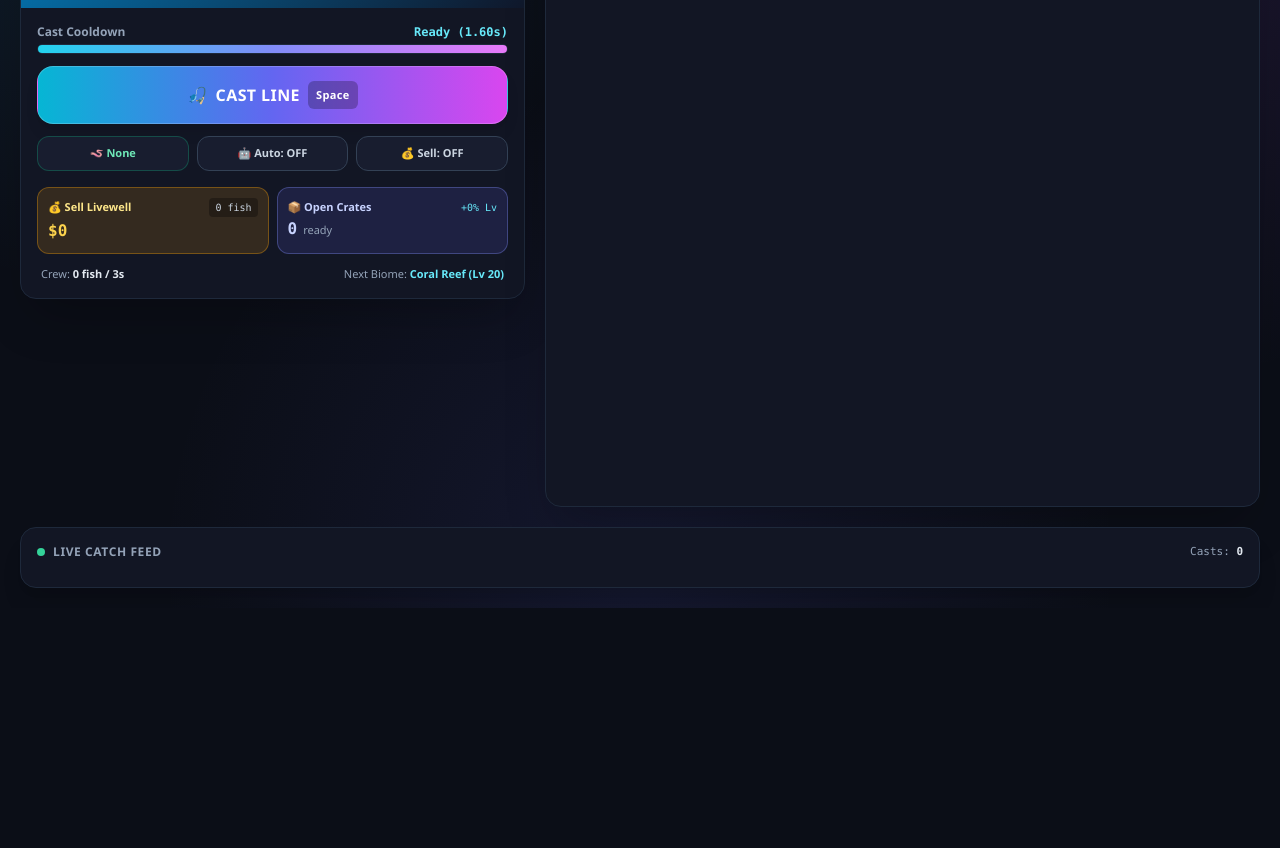
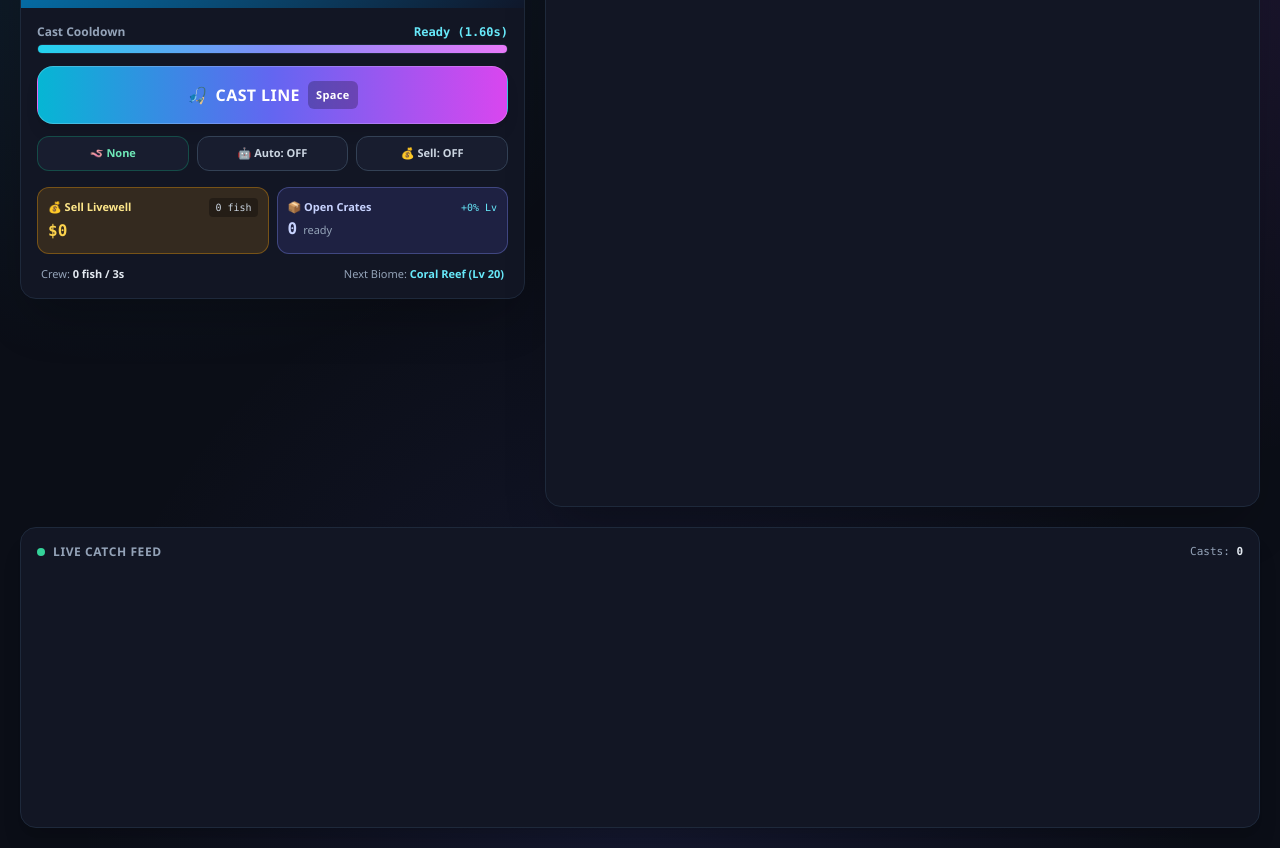
Before and after one commit to BigMango-dev/Cosmic-Fishing, a plain HTML site: page index.html in a window 1280 px wide. Shown: the part 289-1137 px from the top of the page. Before the commit the page ends 897 px from the top, so only its background shows below. Drawn offline with nearby package versions, Linux system fonts and the light colour scheme; files that its build step writes are made by us from their sources.

Commit message:
Update styles.css

```diff
--- a/css/styles.css
+++ b/css/styles.css
@@ -1,3 +1,7 @@
+html, body {
+  overflow-anchor: none;
+}
+
 body {
   background:
     radial-gradient(circle at 12% 10%, rgba(56, 189, 248, 0.11), transparent 36%),
@@ -32,9 +36,11 @@ button, a, input, select, [role="button"] {
   will-change: transform;
 }
 
-/* Static CSS for high-frequency Catch Feed & Buff Pills */
+/* Fixed-height Catch Feed with scroll anchoring disabled */
 #catch-feed-list {
   contain: layout style;
+  height: 240px;
+  overflow-anchor: none;
 }
 .feed-row {
   border-left: 4px solid #6366f1;
@@ -116,6 +122,6 @@ button, a, input, select, [role="button"] {
   #bobber-sprite { font-size: 2.25rem !important; }
   #right-command-col { height: 100%; min-height: 0 !important; }
   #tab-content-area { max-height: none !important; height: 100%; padding: 0.65rem !important; }
-  #catch-feed-list { max-height: 150px !important; }
+  #catch-feed-section { display: none !important; }
   #toast-container { bottom: 0.75rem; }
 }
```
